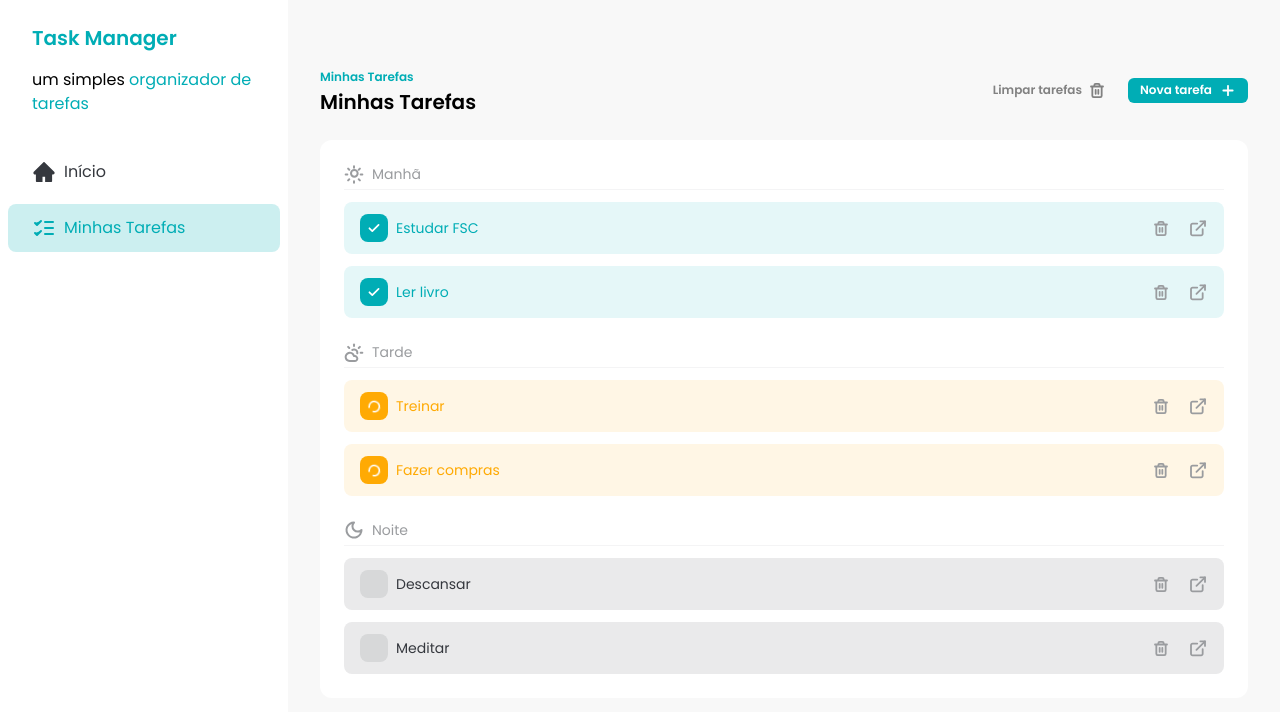
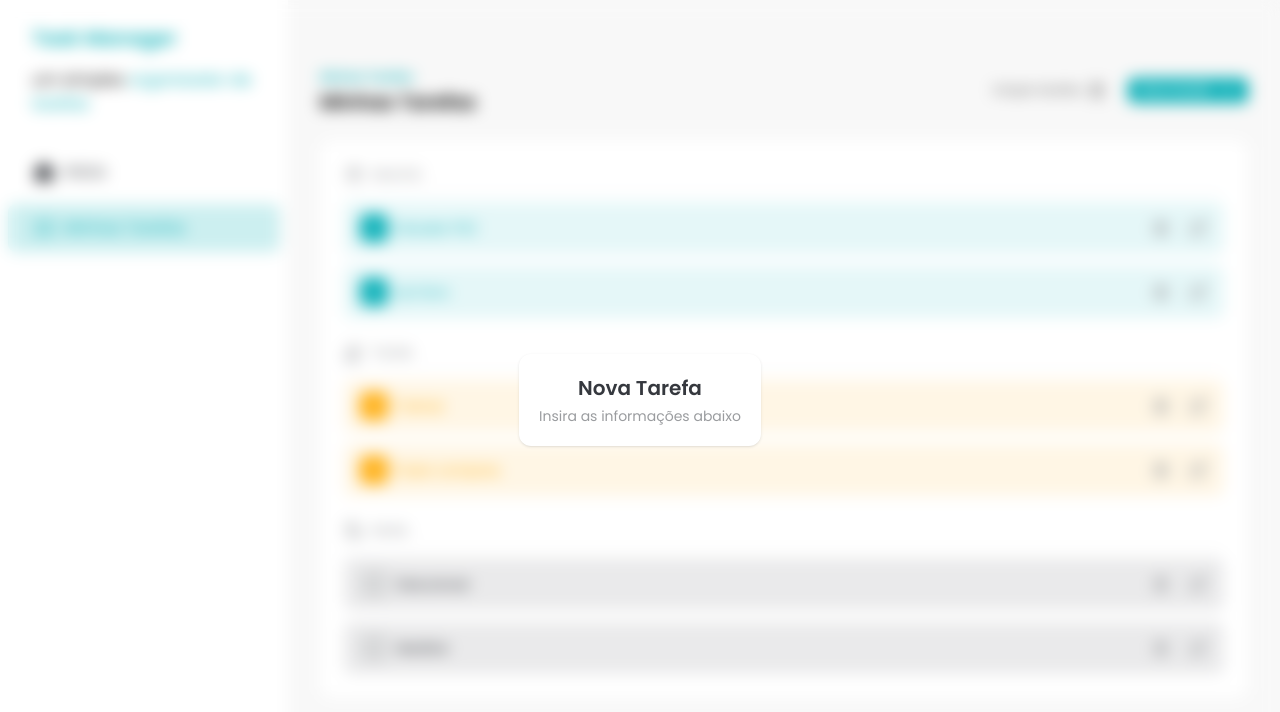
Before and after one commit to Luca-Sousa/fsc-todo-app, a React (Vite) app: page / in a window 1280 px wide. Shown: the top 712 px of the page. Built offline with nearby package versions, Linux system fonts and the light colour scheme.

Commit message:
feat: add initial AddTaskDialog component

```diff
--- /dev/null
+++ b/src/components/AddTaskDialog.jsx
@@ -0,0 +1,21 @@
+import { createPortal } from "react-dom"
+
+const AddTaskDialog = (isOpen) => {
+  if (!isOpen) return null
+
+  return createPortal(
+    <div className="fixed bottom-0 left-0 top-0 flex h-screen w-screen items-center justify-center backdrop-blur">
+      <div className="rounded-xl bg-white p-5 text-center shadow">
+        <h2 className="text-xl font-semibold text-brand-dark-blue">
+          Nova Tarefa
+        </h2>
+        <p className="mt-1 text-sm text-brand-text-gray">
+          Insira as informações abaixo
+        </p>
+      </div>
+    </div>,
+    document.body
+  )
+}
+
+export default AddTaskDialog
--- a/src/components/Task.jsx
+++ b/src/components/Task.jsx
@@ -9,12 +9,14 @@
   TrashIcon,
 } from "../assets/icons"
 import { TASKS } from "../constants/tasks"
+import AddTaskDialog from "./AddTaskDialog"
 import Button from "./Button"
 import TaskItem from "./TaskItem"
 import TasksSeparator from "./TasksSeparator"
 
 const Task = () => {
   const [tasks, setTasks] = useState(TASKS)
+  const [addTaskDialogIsOpen, setAddTaskDialogIsOpen] = useState(false)
 
   const morningTasks = tasks.filter((task) => task.time === "morning")
   const afternoonTasks = tasks.filter((task) => task.time === "afternoon")
@@ -68,10 +70,12 @@
             <TrashIcon />
           </Button>
 
-          <Button>
+          <Button onClick={() => setAddTaskDialogIsOpen(true)}>
             Nova tarefa
             <AddIcon />
           </Button>
+
+          <AddTaskDialog isOpen={addTaskDialogIsOpen} />
         </div>
       </div>
 
```
